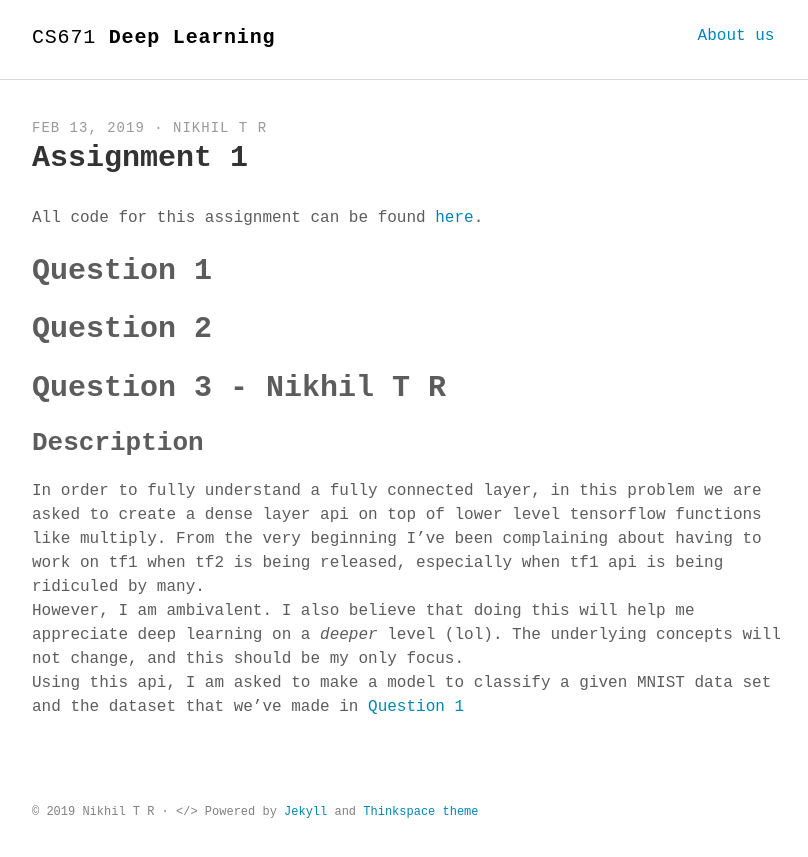
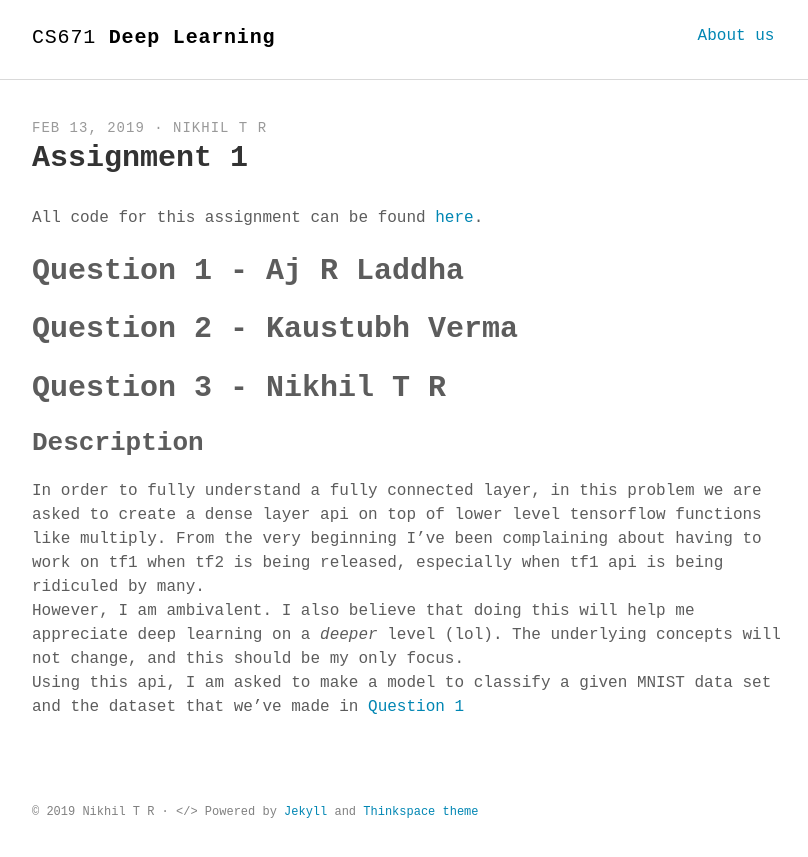
Before and after one commit to Kaustubh1Verma/CS671_Deep-Learning_2019, a Jekyll site: the page built from _posts/2019-02-13-Assignment-1.md, in a window 1280 px wide. Shown: the top 857 px of the page, without its empty margins (232-1040 px from the left). Built offline with Jekyll 4.4.1, drawn with Linux system fonts in a browser that asks for light colours; some web fonts are replaced.

Commit message:
add names

```diff
--- a/_posts/2019-02-13-Assignment-1.md
+++ b/_posts/2019-02-13-Assignment-1.md
@@ -7,10 +7,9 @@ author	: "Nikhil T R"
 
 All code for this assignment can be found [here](https://github.com/42niks/CS671-Deep-Learning-2019/tree/master/Assignment_1).
 
-# Question 1
-# Question 2
+# Question 1 - Aj R Laddha
+# Question 2 - Kaustubh Verma
 # Question 3 - Nikhil T R
-
 ## Description
 In order to fully understand a fully connected layer, in this problem we are asked to create a dense layer api on top of lower level tensorflow functions like multiply. From the very beginning I've been complaining about having to work on tf1 when tf2 is being released, especially when tf1 api is being ridiculed by many.<br>However, I am ambivalent. I also believe that doing this will help me appreciate deep learning on a _deeper_ level (lol). The underlying concepts will not change, and this should be my only focus.<br>
-Using this api, I am asked to make a model to classify a given MNIST data set and the dataset that we've made in [Question 1](#question-3---nikhil-t-r)
+Using this api, I am asked to make a model to classify a given MNIST data set and the dataset that we've made in [Question 1](#question-1---aj-r-laddha)
```
